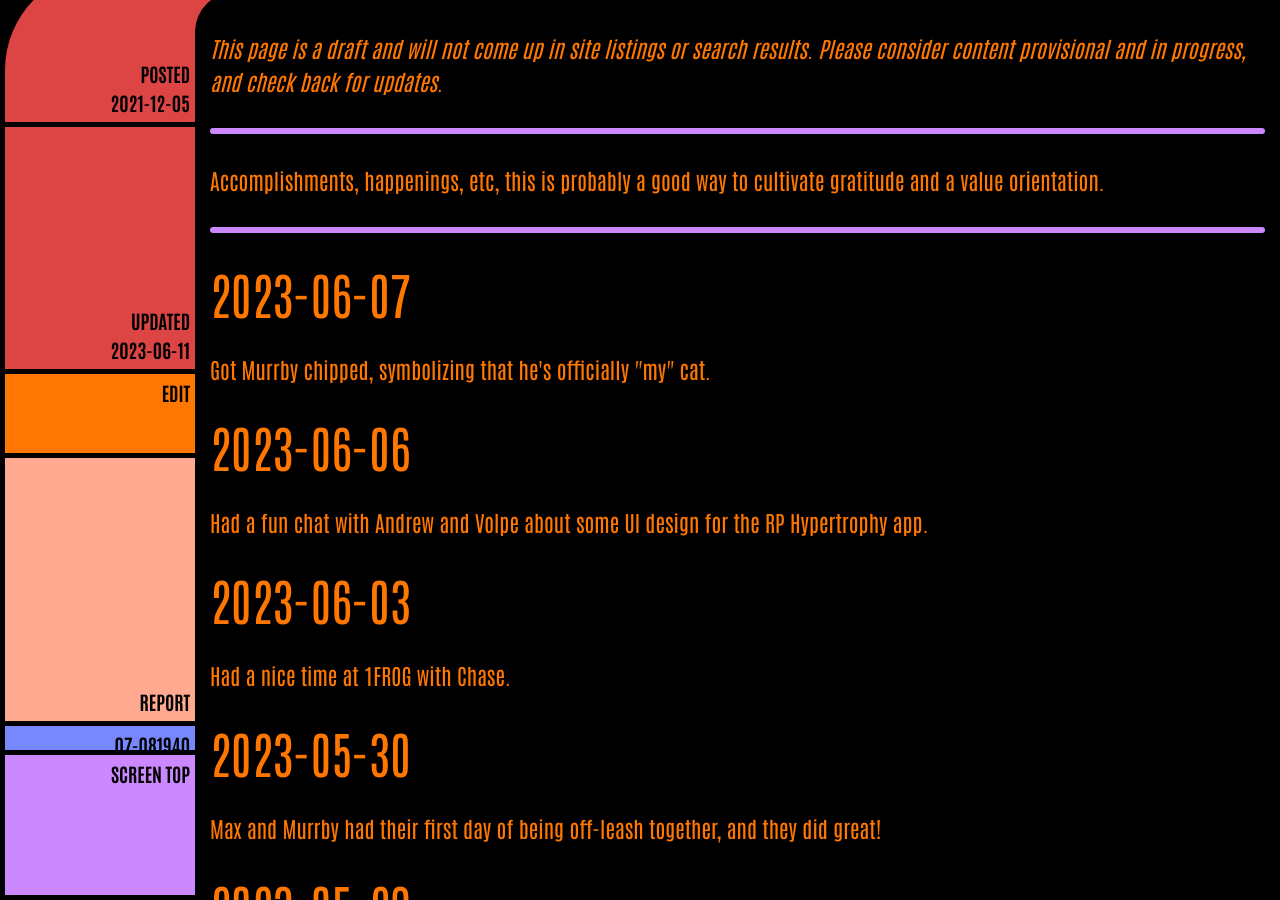
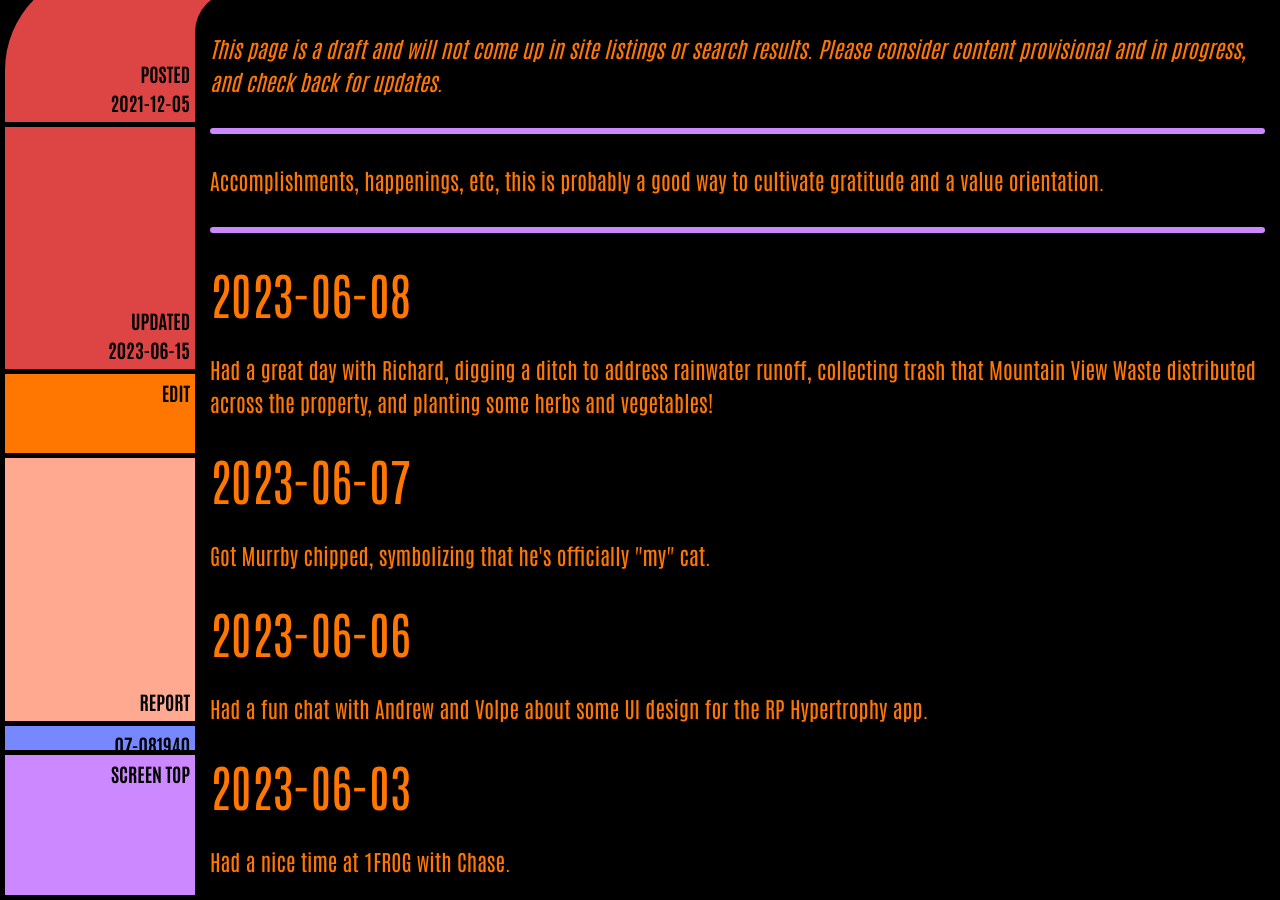
Before and after one commit to ArthurZey/arthurzey.github.io, a Jekyll site: the page built from _pages/one-good-thing.md, in a window 1280 px wide and 900 px high, scrolled down 333 px. Built offline with Jekyll 4.4.1, drawn with Linux system fonts in a browser that asks for light colours.

Commit message:
added 2023-06-08

```diff
--- a/_pages/one-good-thing.md
+++ b/_pages/one-good-thing.md
@@ -2,12 +2,15 @@
 title: One Good Thing
 description: "Accomplishments, happenings, etc, this is probably a good way to cultivate gratitude and a value orientation."
 date: "2021-12-05"
-last_modified_at: "2023-06-11T06:58:15+00:00"
+last_modified_at: "2023-06-15T14:52:31+00:00"
 tags:
   - happenings
   - draft
 sitemap: false
 ---
+## 2023-06-08
+Had a great day with Richard, digging a ditch to address rainwater runoff, collecting trash that Mountain View Waste distributed across the property, and planting some herbs and vegetables!
+
 ## 2023-06-07
 Got Murrby chipped, symbolizing that he's officially "my" cat.
 
```
